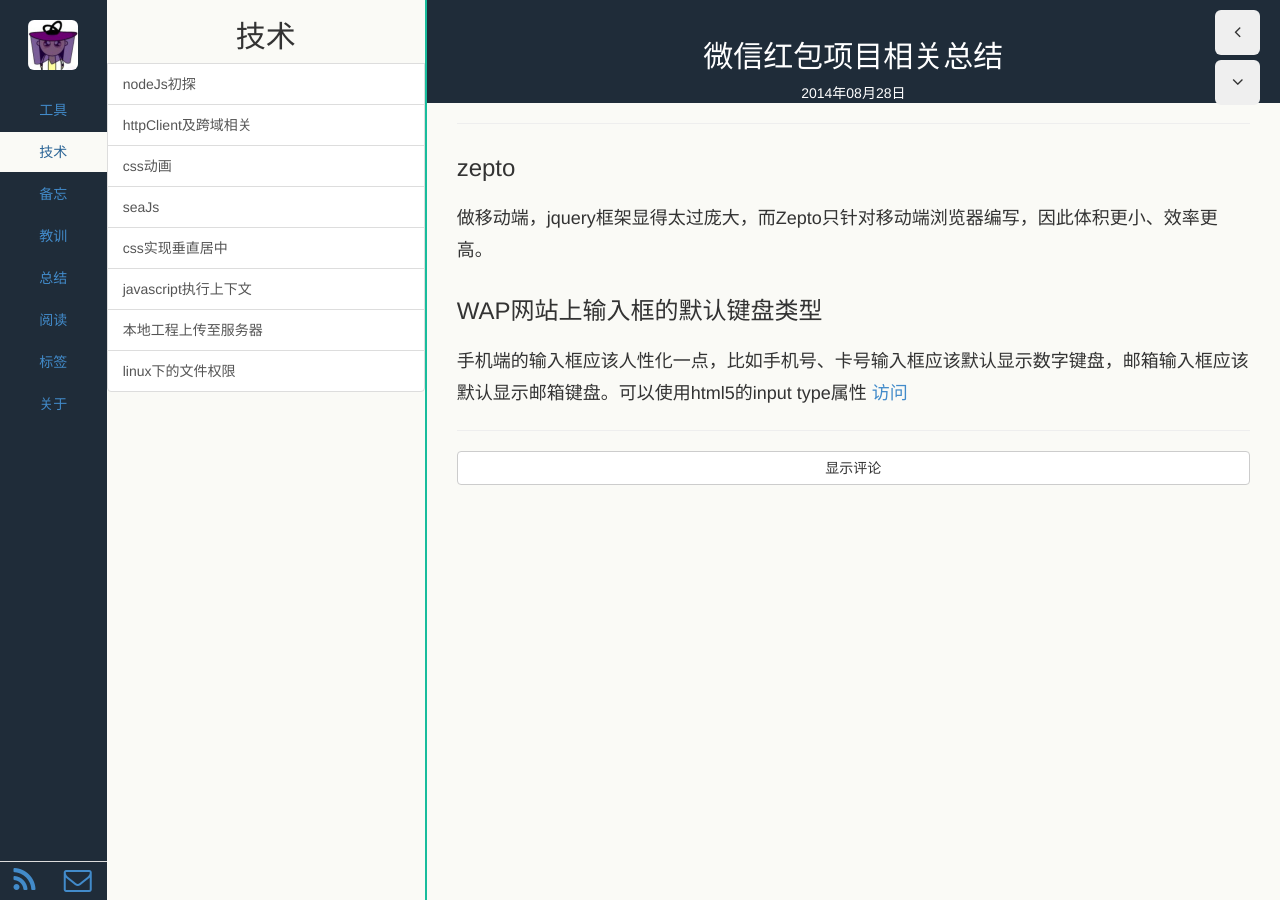
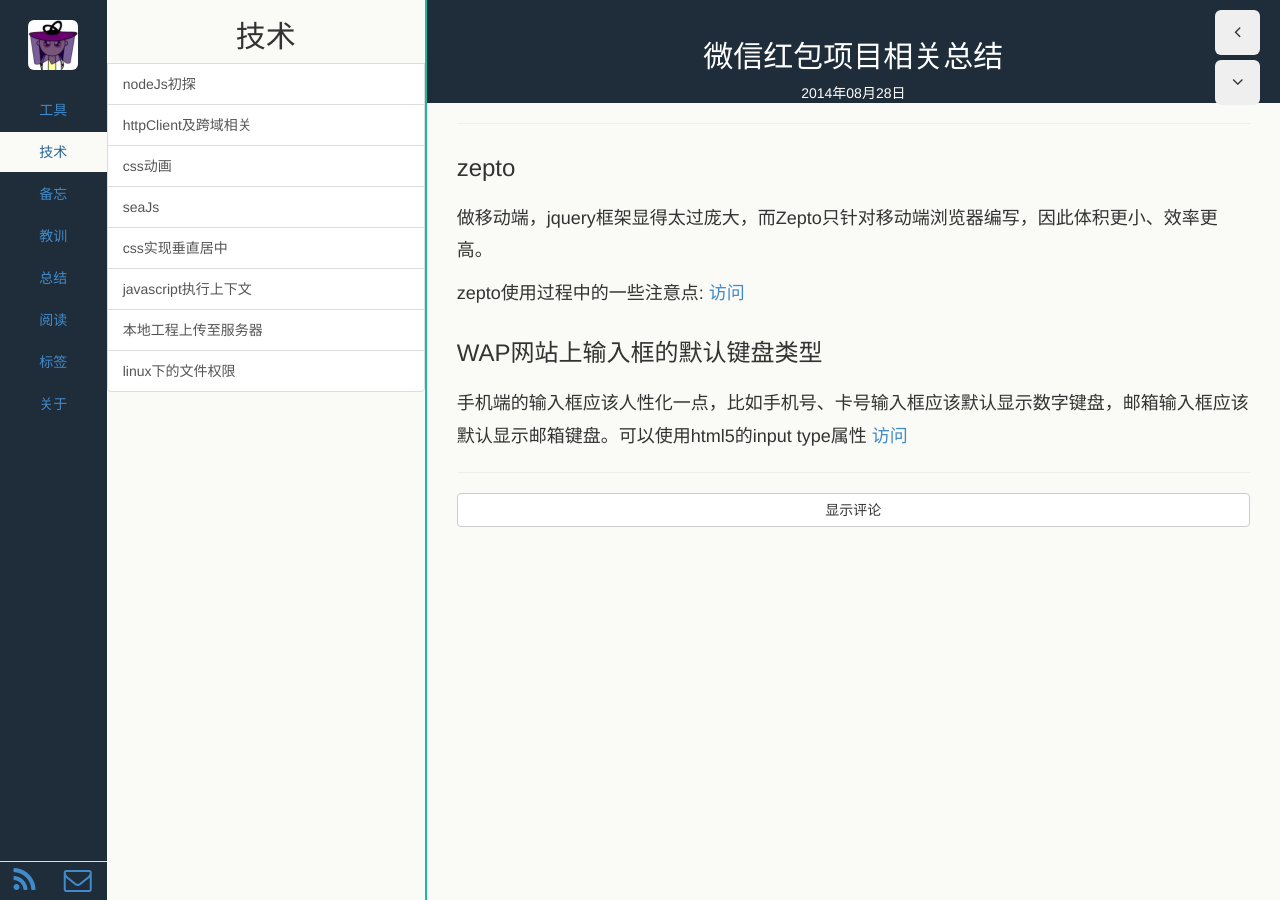
Before and after one commit to echoZQ/echo-blog, a Jekyll site: the page built from _posts/2014-08-28-red-packet.md, in a window 1280 px wide. Built offline with Jekyll 4.4.1, drawn with Linux system fonts in a browser that asks for light colours; Markdown is read by kramdown in place of the engine named in the settings.

```diff
--- a/_posts/2014-08-28-red-packet.md
+++ b/_posts/2014-08-28-red-packet.md
@@ -9,5 +9,8 @@ description: 第一次接触移动端开发,感觉蛮好玩哒
 ### zepto
 做移动端，jquery框架显得太过庞大，而Zepto只针对移动端浏览器编写，因此体积更小、效率更高。
 
+zepto使用过程中的一些注意点:
+[访问](http://chaoskeh.com/blog/some-experience-of-using-zepto.html)
+
 ### WAP网站上输入框的默认键盘类型
 手机端的输入框应该人性化一点，比如手机号、卡号输入框应该默认显示数字键盘，邮箱输入框应该默认显示邮箱键盘。可以使用html5的input type属性 [访问](http://www.w3school.com.cn/html5/att_input_type.asp)
```
